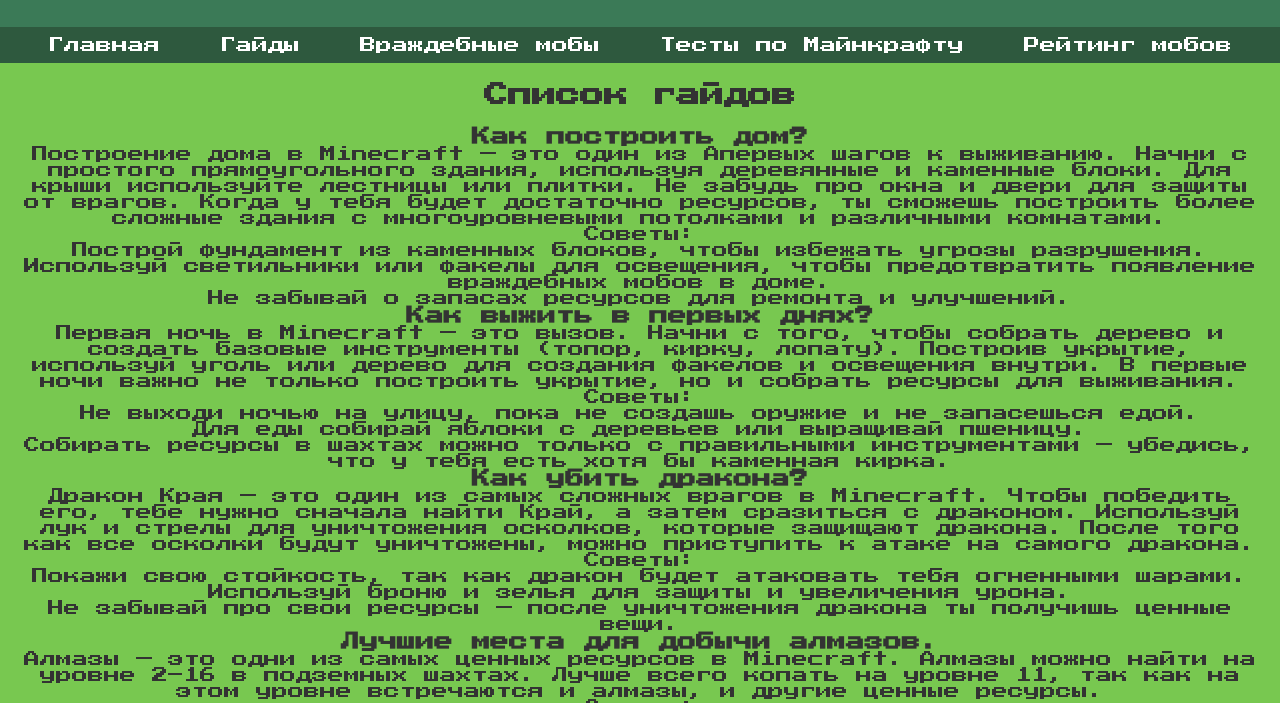
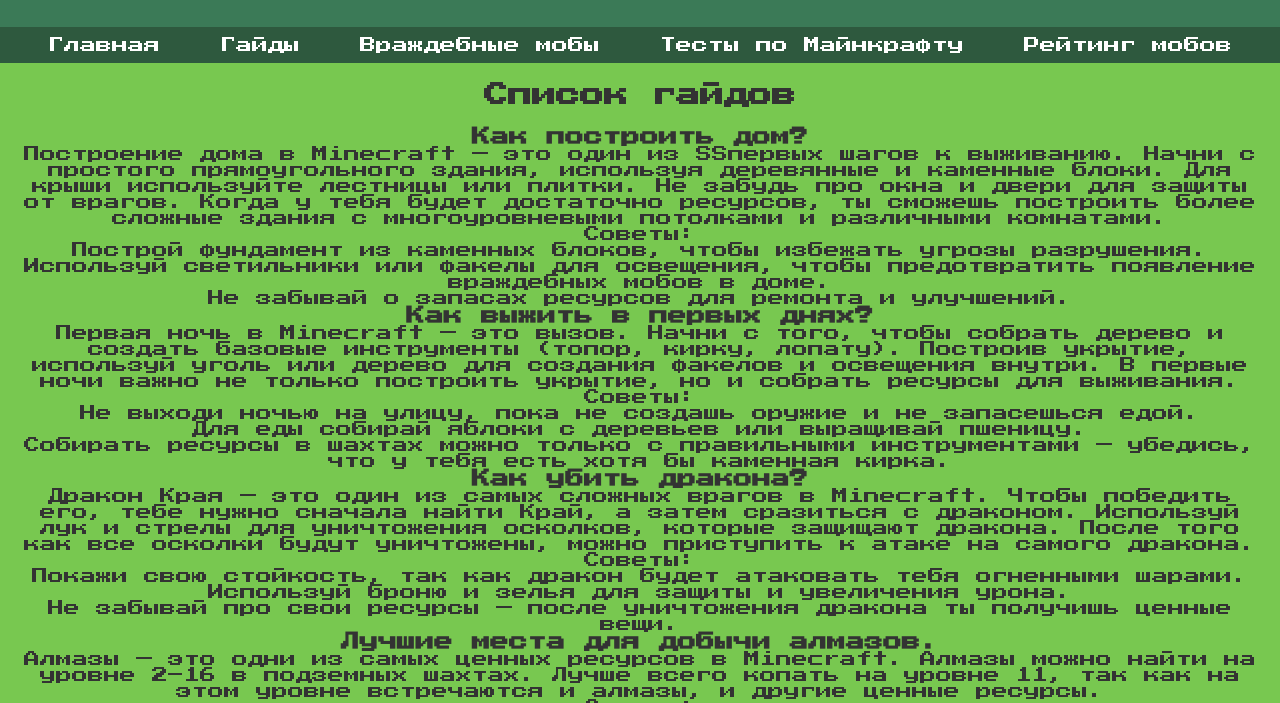
Before and after one commit to ArCat3/MinecraftGid, a plain HTML site: page guides.html in a window 1280 px wide. Shown: the part 97-800 px from the top of the page. Drawn offline with Linux system fonts and the light colour scheme.

Commit message:
ШAXРУХХ

```diff
--- a/guides.html
+++ b/guides.html
@@ -29,7 +29,7 @@
 
             <article>
                 <h3>Как построить дом?</h3>
-                <p>Построение дома в Minecraft — это один из Aпервых шагов к выживанию. Начни с простого прямоугольного здания, используя деревянные и каменные блоки. Для крыши используйте лестницы или плитки. Не забудь про окна и двери для защиты от врагов. Когда у тебя будет достаточно ресурсов, ты сможешь построить более сложные здания с многоуровневыми потолками и различными комнатами.</p>
+                <p>Построение дома в Minecraft — это один из SSпервых шагов к выживанию. Начни с простого прямоугольного здания, используя деревянные и каменные блоки. Для крыши используйте лестницы или плитки. Не забудь про окна и двери для защиты от врагов. Когда у тебя будет достаточно ресурсов, ты сможешь построить более сложные здания с многоуровневыми потолками и различными комнатами.</p>
                 <p>Советы:</p>
                 <ul>
                     <li>Построй фундамент из каменных блоков, чтобы избежать угрозы разрушения.</li>
```
